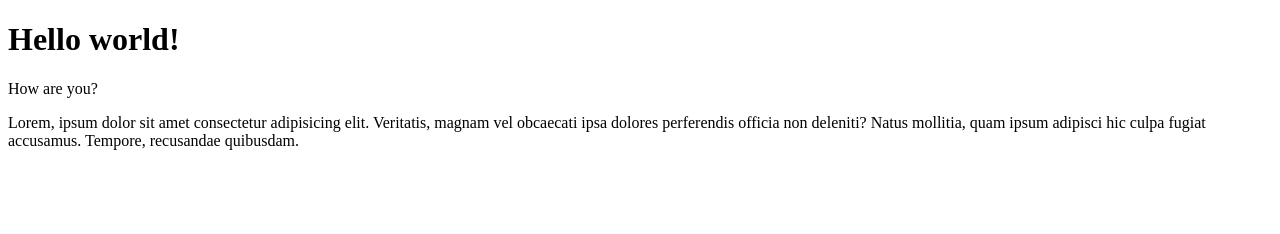
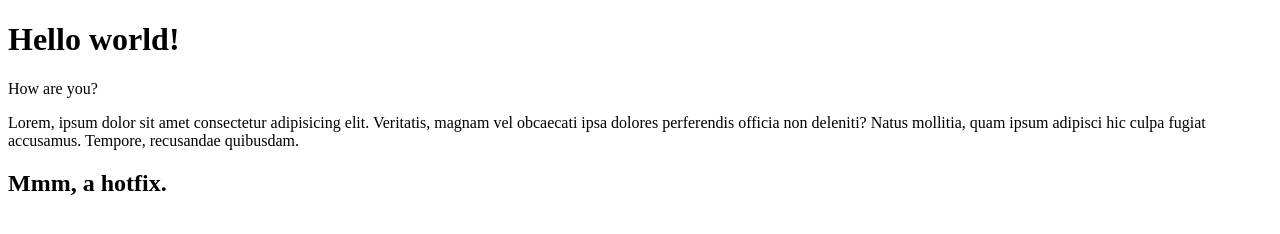
Before and after one commit to franciscohanna92/learning-github-actions, a plain HTML site: page index.html in a window 1280 px wide. Drawn offline with Linux system fonts and the light colour scheme.

Commit message:
Add some changes

```diff
--- a/index.html
+++ b/index.html
@@ -15,5 +15,6 @@
       mollitia, quam ipsum adipisci hic culpa fugiat accusamus. Tempore,
       recusandae quibusdam.
     </p>
+    <h2>Mmm, a hotfix.</h2>
   </body>
 </html>
```
